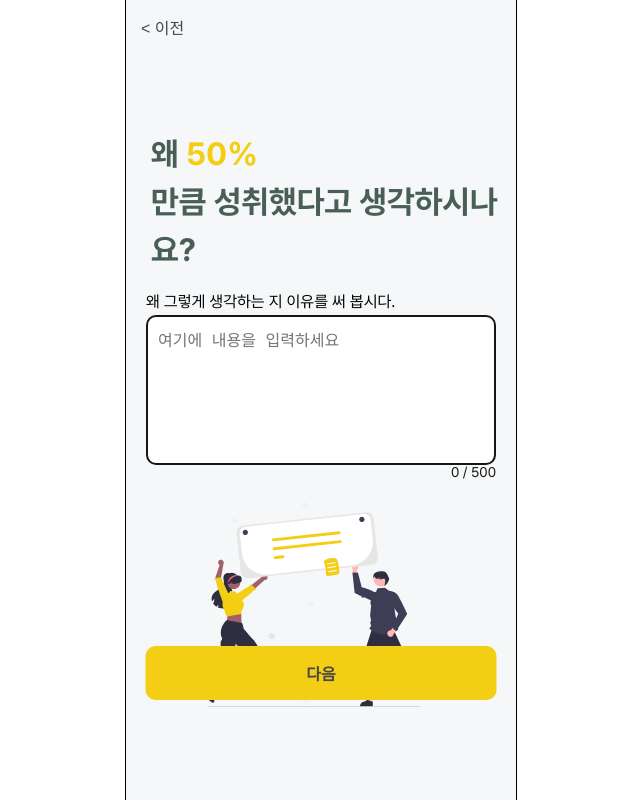
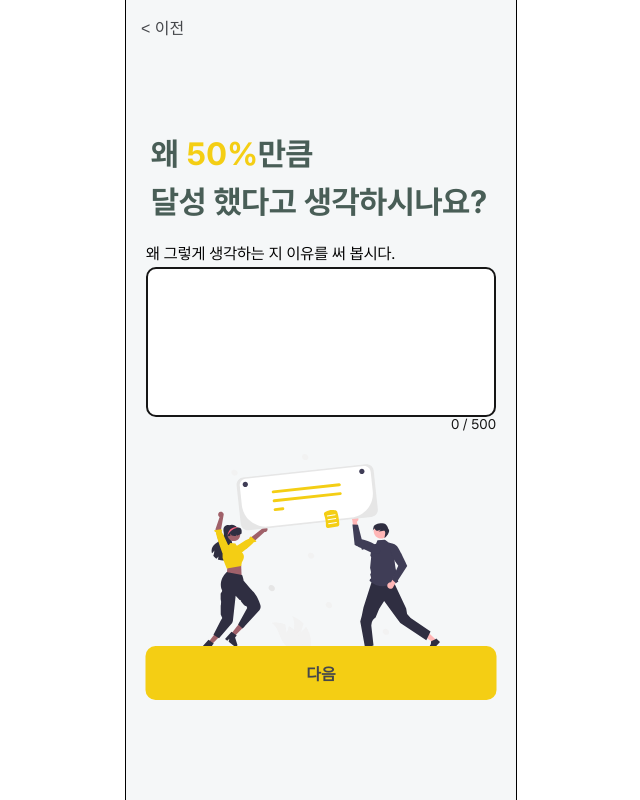
Before and after one commit to f-lab-edu/subsclife-fe, a React (Vite) app in the folder subsclife/: page /remind/1/pros in a window 1280 px wide. Shown: the whole page, without its empty margins (319-959 px from the left). Built offline with nearby package versions, Linux system fonts and the light colour scheme; no server answers.

Commit message:
refactor: axios instance

```diff
--- a/subsclife/src/components/InputBox/InputBox.tsx
+++ b/subsclife/src/components/InputBox/InputBox.tsx
@@ -51,7 +51,6 @@ const InputBox: React.FC<InputBoxProps> = ({ maxLength, question }) => {
         value={text}
         onChange={handleTextChange}
         maxLength={maxLength}
-        placeholder="여기에 내용을 입력하세요"
       />
       <CharCount>
         {text.length} / {maxLength}
--- a/subsclife/src/components/NextButton/NextButton.tsx
+++ b/subsclife/src/components/NextButton/NextButton.tsx
@@ -1,7 +1,7 @@
 import React from "react";
 import Button from "./NextButton.styled";
 import { useNavigate } from "react-router-dom";
-import axios from "axios";
+import instance from "@/api/instance";
 
 interface NextButtonProps {
   mode: "next" | "complete";
@@ -21,19 +21,10 @@ const NextButton: React.FC<NextButtonProps> = ({ mode, nextPage }) => {
           failReason: "string",
           improvementPlan: "string",
         };
-        const userId = 1;
-        const response = await axios.post(
-          "http://223.130.150.89:8080/api/v1/reminds",
-          data,
-          {
-            headers: {
-              "user-id": userId,
-            },
-          }
-        );
+        const response = await instance.post("/api/v1/reminds", data);
         console.log(response);
         if (response.status === 200) {
-          alert("완료되었습니다.");
+          console.log("회고 작성 완료했습니다");
         } else {
           console.log("완료 중 오류가 발생했습니다.");
         }
--- a/subsclife/src/pages/Remind/RemindArchive/RemindArchive.tsx
+++ b/subsclife/src/pages/Remind/RemindArchive/RemindArchive.tsx
@@ -9,7 +9,6 @@ import ArchiveImage from "@/assets/archive.svg?url"; // 이미지 불러오기
 
 const remindId = 1;
 
-// 이미지 스타일
 const ImageContainer = styled.img`
   width: 238px;
   height: 211px;
@@ -23,7 +22,7 @@ const RemindAchieve: React.FC = () => {
       <BackButton onClick={() => navigate(-1)}>{"< 이전"}</BackButton>
       <TextBox textLines={["스스로 생각할 때", "얼마나 목표를", "달성했나요?"]} />
       <SliderComponent />
-      <ImageContainer src={ArchiveImage} alt="archive" /> {/* 이미지 배치 */}
+      <ImageContainer src={ArchiveImage} alt="archive" />
       <Outlet />
       <NextButton mode="next" nextPage={`/remind/${remindId}/pros`} />
     </RemindContainer>
--- a/subsclife/src/pages/Remind/RemindCons/RemindCons.tsx
+++ b/subsclife/src/pages/Remind/RemindCons/RemindCons.tsx
@@ -4,7 +4,7 @@ import NextButton from "../../../components/NextButton/NextButton";
 import InputBox from "../../../components/InputBox/InputBox"
 import { Outlet, useNavigate } from "react-router-dom";
 import { RemindContainer, BackButton } from "../Remind.styled";
-import ConsImage from "@/assets/cons.svg?url"; // 이미지 불러오기
+import ConsImage from "@/assets/cons.svg?url";
 import styled from "styled-components";
 
 const remindId = 1;
--- a/subsclife/src/pages/Remind/RemindImprove/RemindImprove.tsx
+++ b/subsclife/src/pages/Remind/RemindImprove/RemindImprove.tsx
@@ -7,8 +7,6 @@ import { RemindContainer, BackButton } from "../Remind.styled";
 import ImproveImage from "@/assets/improve.svg?url";
 import styled from "styled-components";
 
-// const remindId = 1;
-// 이미지 스타일
 const ImageContainer = styled.img`
   width: 238px;
   height: 211px;
--- a/subsclife/src/pages/Remind/RemindInfo/RemindInfo.tsx
+++ b/subsclife/src/pages/Remind/RemindInfo/RemindInfo.tsx
@@ -5,6 +5,7 @@ import NextButton from "@/components/NextButton/NextButton";
 import TextBox from "./TextBox";
 import NumberInfo from "./NumberInfo";
 import UserList from "./UserList";
+
 
 const remindId = 1;
 const RemindInfo: React.FC = () => {
--- a/subsclife/src/pages/Remind/RemindPros/RemindPros.tsx
+++ b/subsclife/src/pages/Remind/RemindPros/RemindPros.tsx
@@ -22,7 +22,7 @@ const RemindPros: React.FC = () => {
   return (
     <RemindContainer>
       <BackButton onClick={() => navigate(-1)}>{"< 이전"}</BackButton>
-      <TextBox textLines={["왜 " + persent, "만큼 성취했다고 생각하시나요?"]}/>
+      <TextBox textLines={["왜 " + persent + "만큼", "달성 했다고 생각하시나요?"]}/>
       <InputBox question="왜 그렇게 생각하는 지 이유를 써 봅시다." maxLength={500}/>
       <ImageContainer src={ ProsImage } alt="probs" />
       <Outlet />
```
